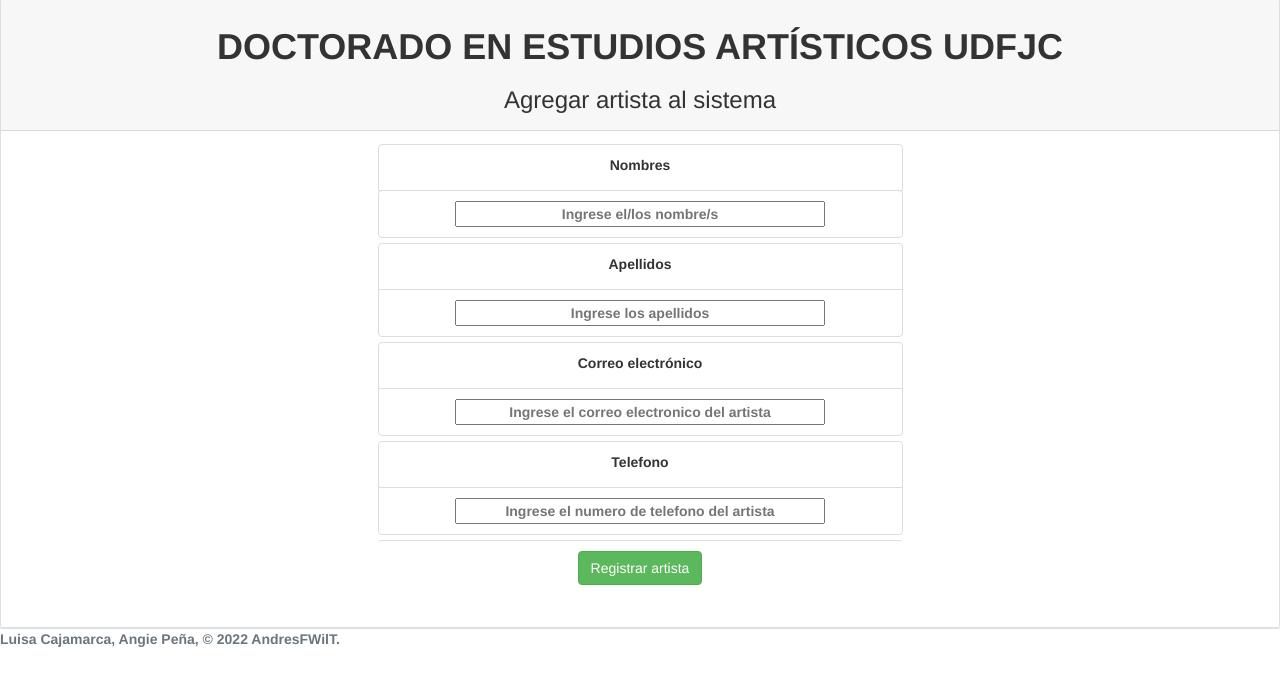
After one commit to AndresFWilT/ExpoArt-Web, a Flask app: page /addArtist in a window 1280 px wide. The commit adds this page. Shown: the part 111-800 px from the top of the page. Run offline with Flask 2, Linux system fonts and the light colour scheme; some libraries are stand-ins or nearby versions.

Commit message:
addArtist.html: added, updated style.css and app.py for the template

```diff
--- a/app.py
+++ b/app.py
@@ -22,6 +22,11 @@
     artwork = ""
     return render_template('addArtwork.html', artist = artist, artwork= artwork)
 
+# endpoint for addArtist view
+@app.route('/addArtist')
+def add_artist_view():
+    return render_template('addArtist.html')
+
 # endpoint for comunication
 @app.route('/comunication')
 def module_communication():
--- a/static/css/style.css
+++ b/static/css/style.css
@@ -38,6 +38,7 @@
 input.normal{
     width: 75%;
     margin:auto;
+    color: rgba(0, 0, 0, 0.65);
 }
 
 select.normal{
--- /dev/null
+++ b/templates/addArtist.html
@@ -0,0 +1,60 @@
+{% extends "base.html" %}
+{% block title %}
+{{ super() }}
+Agregar artistas
+{% endblock title %}
+{% block content %}
+<div class="card text-center">
+    <div class="card-header">
+        <h1 class="text-uppercase"><b>Doctorado en estudios art&iacute;sticos UDFJC</b></h1>
+        <h3>Agregar artista al sistema</h3>
+    </div>
+    <div class="card-body text-center form">
+        <form action="/publishArtwork" method="post">
+            <ul class="list-group list-group-item-heading">
+                <li class="list-group-item">
+                    <label> <b> Nombres </label>
+                </li>
+                <li class="list-group list-group-item">
+                    <input style="text-align: center" id="name" type="text" name="name" class="normal"
+                        placeholder="Ingrese el/los nombre/s" required />
+                </li>
+            </ul>
+            <ul class="list-group list-group-item-heading">
+                <li class="list-group-item">
+                    <label> Apellidos </label>
+                </li>
+                <li class="list-group list-group-item">
+                    <input style="text-align: center" id="surname" type="text" name="surname" class="normal"
+                        placeholder="Ingrese los apellidos" required />
+                </li>
+            </ul>
+            <ul class="list-group list-group-item-heading">
+                <li class="list-group-item">
+                    <label> Correo electr&oacute;nico </label>
+                </li>
+                <li class="list-group list-group-item">
+                    <input style="text-align: center" id="email" type="text" name="email" class="normal"
+                        placeholder="Ingrese el correo electronico del artista" required />
+                </li>
+            </ul>
+            <ul class="list-group list-group-item-heading">
+                <li class="list-group-item">
+                    <label> Telefono </label>
+                </li>
+                <li class="list-group list-group-item">
+                    <input style="text-align: center" id="phone" type="text" name="phone" class="normal"
+                        placeholder="Ingrese el numero de telefono del artista" required />
+                </li>
+            </ul>
+            <ul class="list-group list-group-flush">
+                <li class="list-group-item">
+                    <button class="btn btn-success" type="submit">
+                        Registrar artista
+                    </button>
+                </li>
+            </ul>
+        </form>
+    </div>
+</div>
+{% endblock content%}
```
